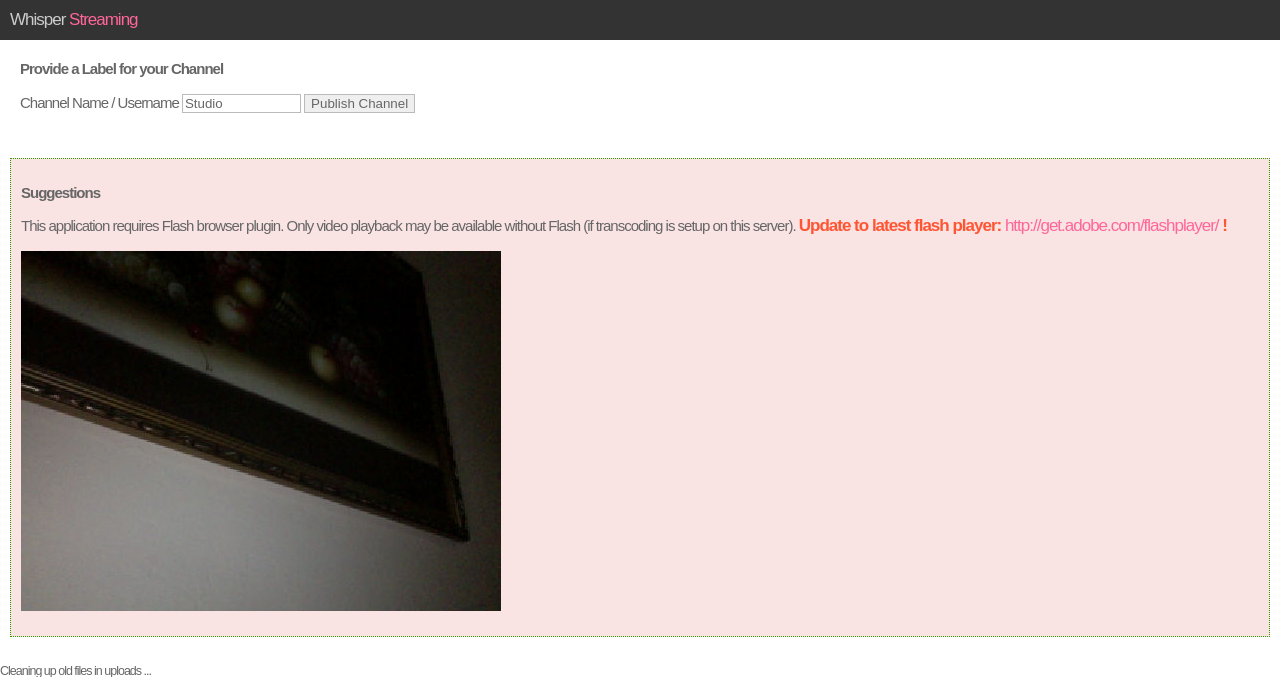
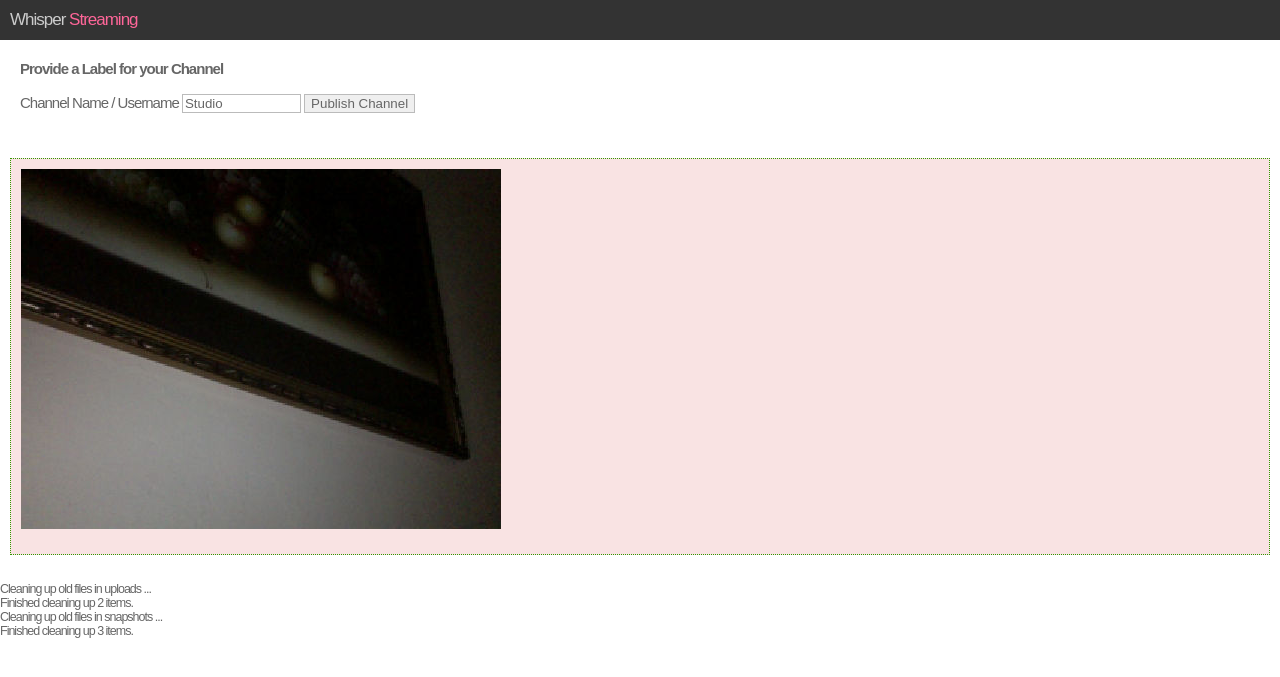
Before and after one commit to dsapandora/dsacamsite, a PHP site: page /videowhisper/ in a window 1280 px wide. Shown: the top 677 px of the page. Run offline with PHP 8.4, Linux system fonts and the light colour scheme.

Commit message:
site changes

```diff
--- a/channel.php
+++ b/channel.php
@@ -24,7 +24,7 @@
 	text-decoration: none;
 }
 -->
-</style><title><?=$n?> Live Video Streaming</title>
+</style><title><?=$n?> ONLINE</title>
 </head>
 <body leftmargin="0" topmargin="0" marginwidth="0" marginheight="0">
 <table width="100%" border="0" cellspacing="0" cellpadding="0">
--- a/flash_detect.php
+++ b/flash_detect.php
@@ -6,8 +6,6 @@
 
 	if(FlashDetect.installed)
 	{
-	document.write("Flash version detected: " + FlashDetect.major + "."+ FlashDetect.minor + " ");
-
 
 	if(!FlashDetect.versionAtLeast(11, 2))
 	{
--- a/index.php
+++ b/index.php
@@ -27,10 +27,6 @@
 	</form></div>
 
 <div class="info">
-  <p><b>Suggestions</b></p>
-  <?php
-include("flash_detect.php")
-?>
   <?php
 if (file_exists("uploads/last.html")) include("uploads/last.html");
 else echo "No snapshot found.";
```
